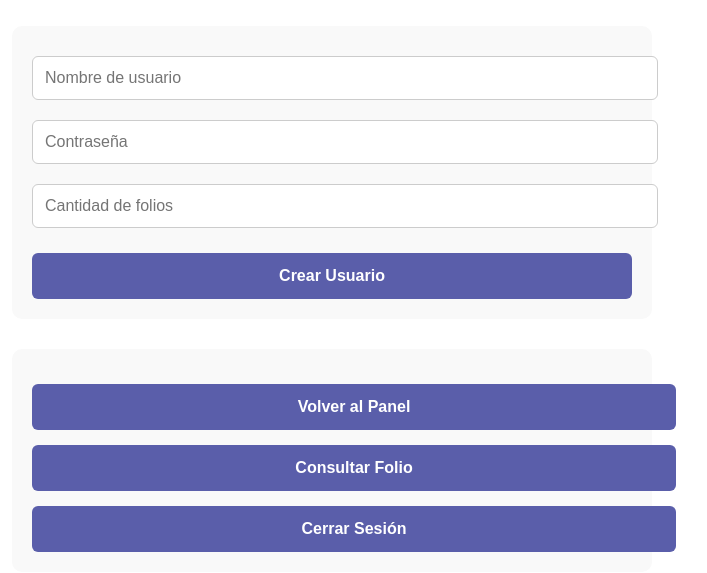
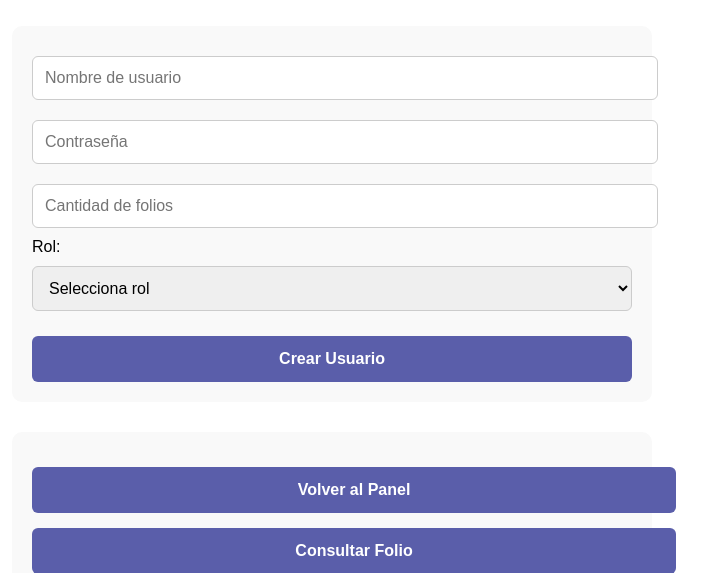
Before and after one commit to Gsr1989/Edomex, a Flask app: page /crear_usuario in a window 1280 px wide. Shown: the part 839-1412 px from the top of the page, without its empty margins (308-1015 px from the left). Run offline with Flask 3, Linux system fonts and the light colour scheme; the visitor is signed in with stand-in values (Sample User, id 1).

Commit message:
Update crear_usuario.html

```diff
--- a/templates/crear_usuario.html
+++ b/templates/crear_usuario.html
@@ -33,7 +33,7 @@
             background-color: #f9f9f9;
         }
 
-        input {
+        input, select {
             width: 100%;
             padding: 12px;
             margin: 10px 0;
@@ -120,6 +120,14 @@
     <input type="text" name="username" placeholder="Nombre de usuario" required>
     <input type="password" name="password" placeholder="Contraseña" required>
     <input type="number" name="folios" placeholder="Cantidad de folios" required>
+
+    <label for="rol">Rol:</label>
+    <select name="rol" id="rol" required>
+        <option value="">Selecciona rol</option>
+        <option value="distribuidor">Distribuidor</option>
+        <option value="cliente">Cliente</option>
+    </select>
+
     <button type="submit" class="btn">Crear Usuario</button>
 </form>
 
```
